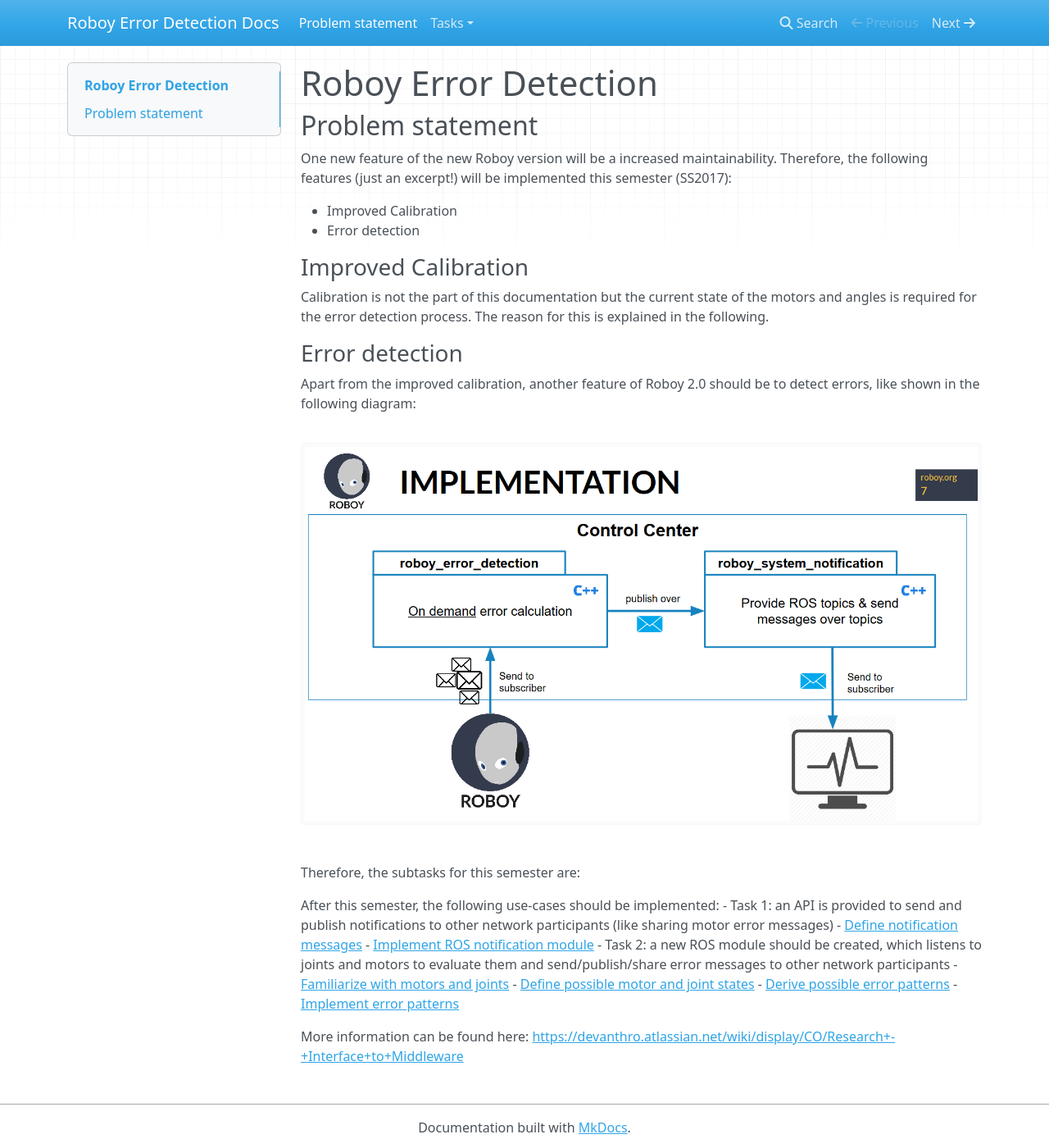
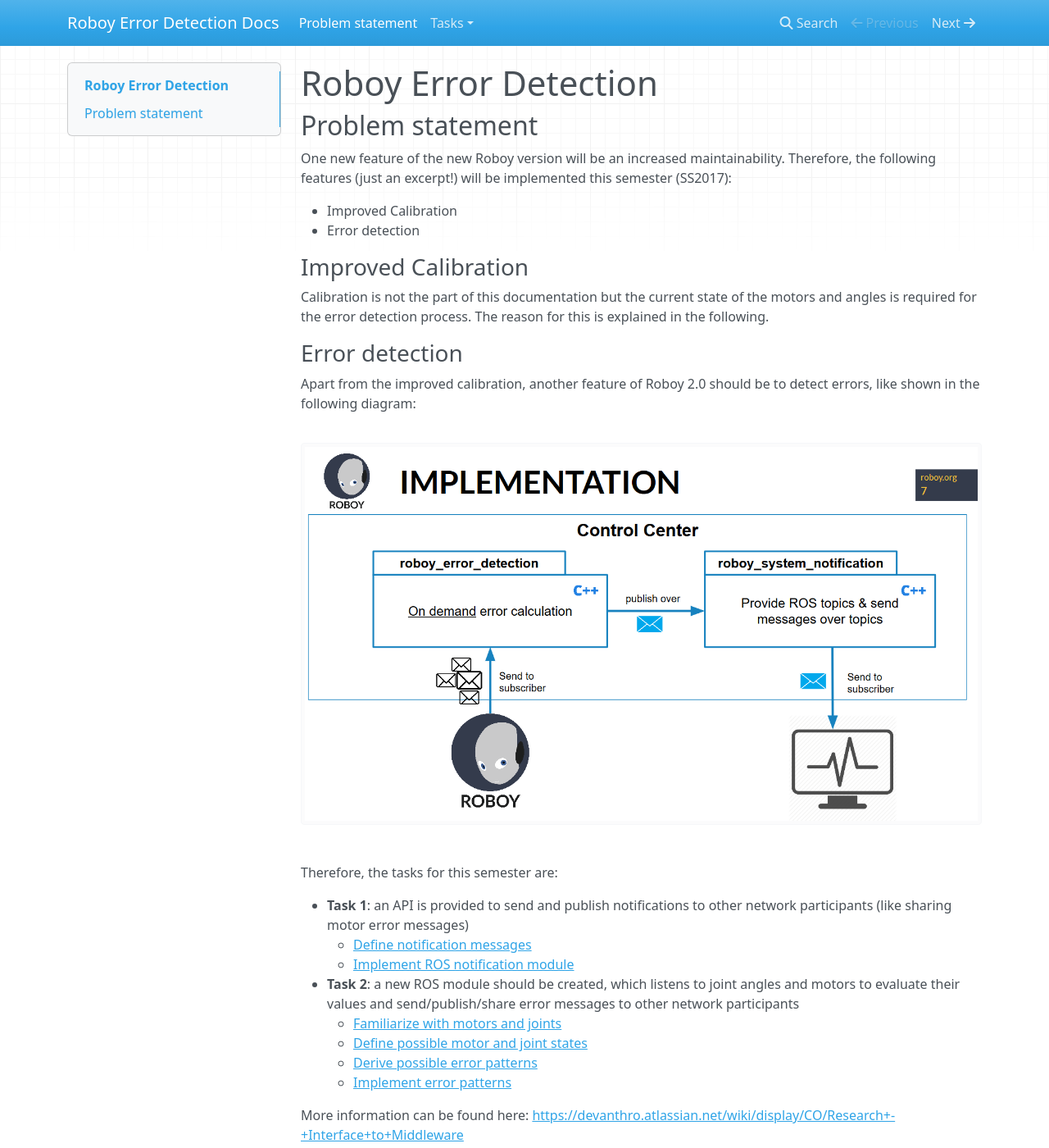
Before and after one commit to CapChrisCap/error_detection, an MkDocs documentation site: the page built from docs/index.md, in a window 1280 px wide and 1400 px high. Shown: the whole window at 82% size. Built offline with MkDocs 1.6.1, drawn with Linux system fonts in a browser that asks for light colours; nearby versions of some CDN libraries; old or Windows-style settings are respelled for this version of MkDocs.

```diff
--- a/docs/index.md
+++ b/docs/index.md
@@ -2,7 +2,7 @@
 
 ## Problem statement
 
-One new feature of the new Roboy version will be a increased maintainability. Therefore,
+One new feature of the new Roboy version will be an increased maintainability. Therefore,
 the following features (just an excerpt!) will be implemented this semester (SS2017):
 
  * Improved Calibration
@@ -19,14 +19,12 @@ Apart from the improved calibration, another feature of Roboy 2.0 should be to d
 
 ![System Overview](./screenshots/slide_system_overview.PNG)
 
-Therefore, the subtasks for this semester are:
+Therefore, the tasks for this semester are:
 
-After this semester, the
-following use-cases should be implemented:
- - Task 1: an API is provided to send and publish notifications to other network participants (like sharing motor error messages)
+ - **Task 1**: an API is provided to send and publish notifications to other network participants (like sharing motor error messages)
     - [Define notification messages](notification-module-messages.md)
     - [Implement ROS notification module](notification-module.md)
- - Task 2: a new ROS module should be created, which listens to joints and motors to evaluate them and send/publish/share error messages
+ - **Task 2**: a new ROS module should be created, which listens to joint angles and motors to evaluate their values and send/publish/share error messages
    to other network participants
     - [Familiarize with motors and joints](./familiarize-with-motors-and-joints.md)
     - [Define possible motor and joint states](./define-possible-motor-and-joint-states.md)
```
Also changed, not shown: docs/define-possible-motor-and-joint-states.md (+1 -1 lines), docs/derive-possible-error-patterns.md (+1 -1 lines), docs/implement-error-patterns.md (+1 -0 lines), docs/notification-module-messages.md (+4 -5 lines), docs/notification-module.md (+4 -2 lines).
